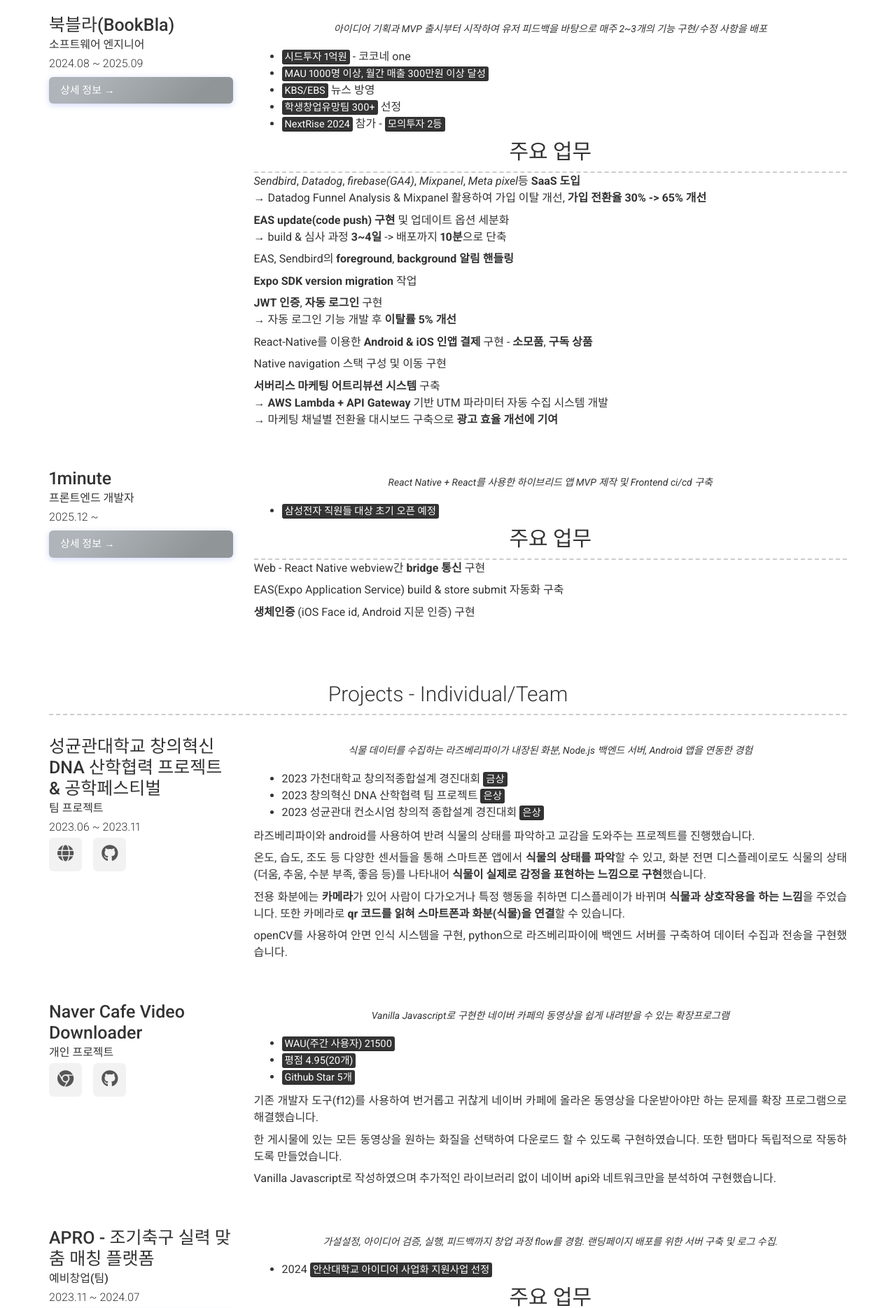
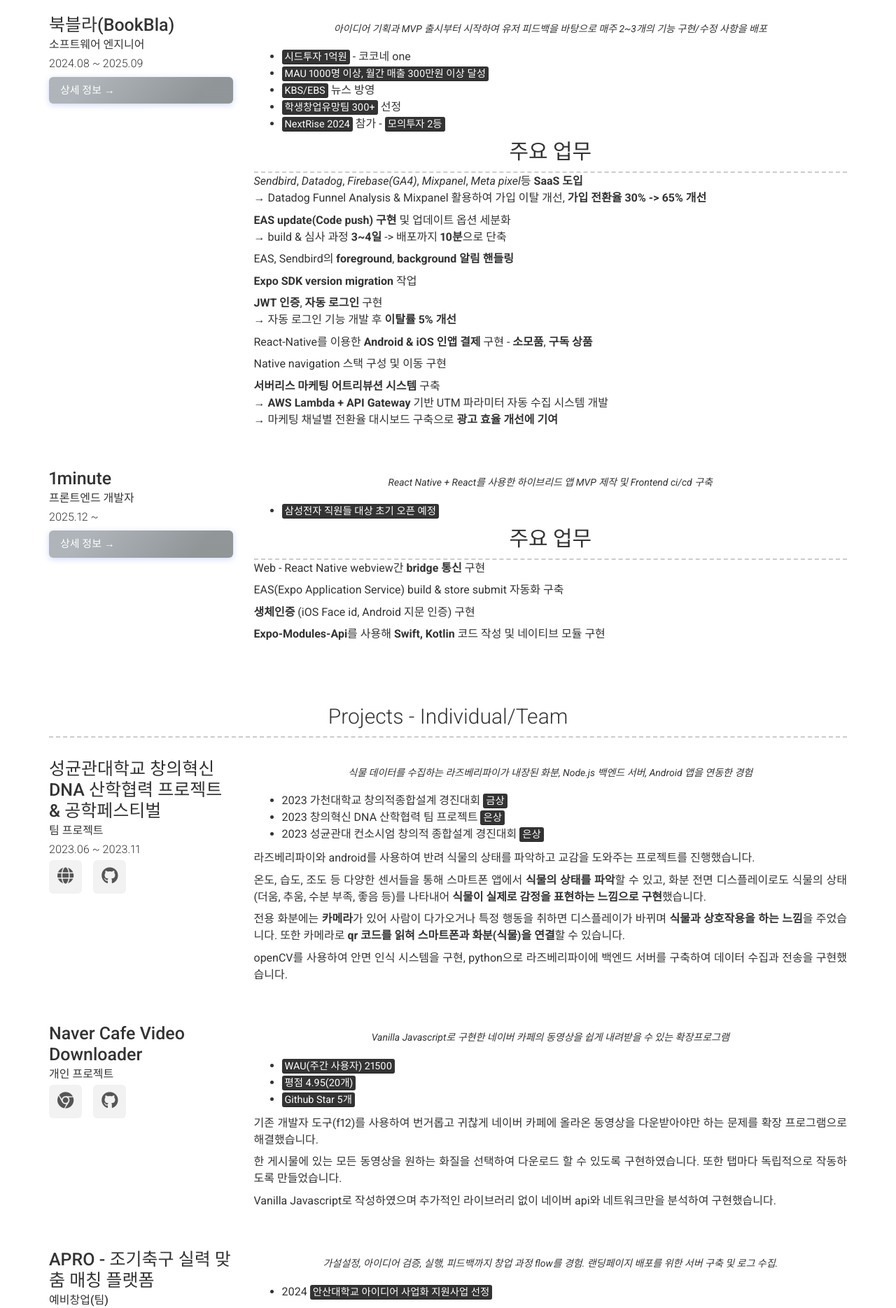
Before and after one commit to Hangyeol-SSeo/Hangyeol-SSeo.github.io, a Jekyll site: the page built from index.md, in a window 1280 px wide. Shown: the part 586-2455 px from the top of the page at 70% size. Built offline with Jekyll 4.4.1, drawn with Linux system fonts in a browser that asks for light colours; nearby versions of some CDN libraries.

Commit message:
@print 깨짐 -> 레이아웃 마진 수정

```diff
--- a/_config.yml
+++ b/_config.yml
@@ -87,10 +87,10 @@
 
           ### 주요 업무
 
-          *Sendbird*, *Datadog*, *firebase(GA4)*, *Mixpanel*, *Meta pixel*등 **SaaS 도입** <br/>
+          *Sendbird*, *Datadog*, *Firebase(GA4)*, *Mixpanel*, *Meta pixel*등 **SaaS 도입** <br/>
           → Datadog Funnel Analysis & Mixpanel 활용하여 가입 이탈 개선, **가입 전환율 30% -> 65% 개선**
 
-          **EAS update(code push) 구현** 및 업데이트 옵션 세분화 <br/>
+          **EAS update(Code push) 구현** 및 업데이트 옵션 세분화 <br/>
           → build & 심사 과정 **3~4일** -> 배포까지 **10분**으로 단축
 
           EAS, Sendbird의 **foreground**, **background** **알림 핸들링**
@@ -126,6 +126,8 @@
           EAS(Expo Application Service) build & store submit 자동화 구축
 
           **생체인증** (iOS Face id, Android 지문 인증) 구현
+
+          **Expo-Modules-Api**를 사용해 **Swift, Kotlin** 코드 작성 및 네이티브 모듈 구현
 
   - title: Projects - Individual/Team
     layout: list # Type of content section (list/text)
--- a/assets/main.scss
+++ b/assets/main.scss
@@ -53,6 +53,12 @@
   border-radius: 20px;
   font-size: 1.4rem;
   font-weight: 500;
+}
+
+// Main page quote style improvement
+.quote {
+  word-break: keep-all; /* Improve Korean line breaking */
+  overflow-wrap: break-word;
 }
 
 h2 {
@@ -123,6 +129,12 @@
 
   .layout:last-child {
     border-bottom: none !important;
+  }
+
+  // BookBla 섹션 여백 조정
+  .layout:has(#북블라-bookbla) {
+    margin-top: 10px !important;
+    margin-bottom: 10px !important;
   }
 
   // 제목/본문 영역 비율
```
Also changed, not shown: 2 other files.
